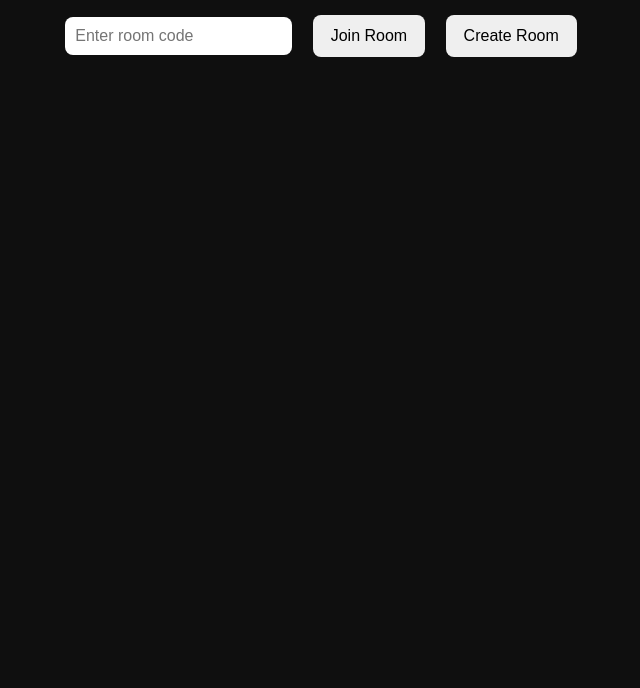
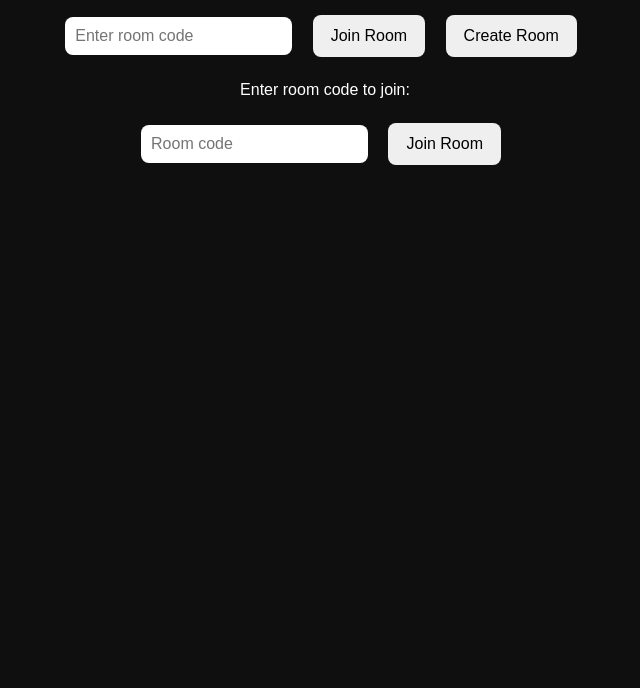
Before and after one commit to amluu001/turns-on-, a plain HTML site: page index.html in a window 1280 px wide. Shown: the part 112-800 px from the top of the page, without its empty margins (315-955 px from the left). Drawn offline with Linux system fonts and the light colour scheme.

Commit message:
Update index.html

```diff
--- a/index.html
+++ b/index.html
@@ -31,6 +31,9 @@
       <iframe id="jitsi" src="" width="100%" height="300" allow="camera; microphone" style="border:0;"></iframe>
     </div>
   </div>
+  <p>Enter room code to join:</p>
+<input type="text" id="roomInput" placeholder="Room code">
+<button onclick="joinRoom()">Join Room</button>
 
   <script src="script.js"></script>
 </body>
```
